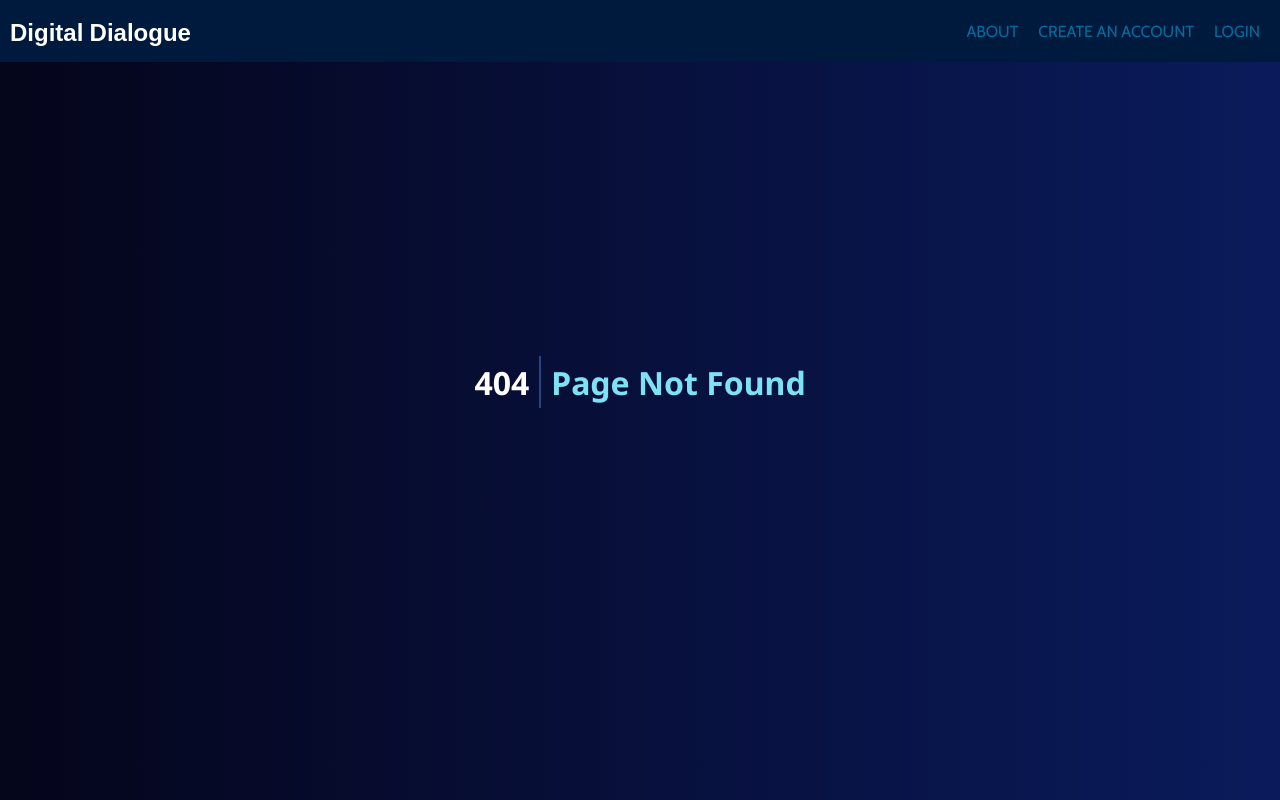
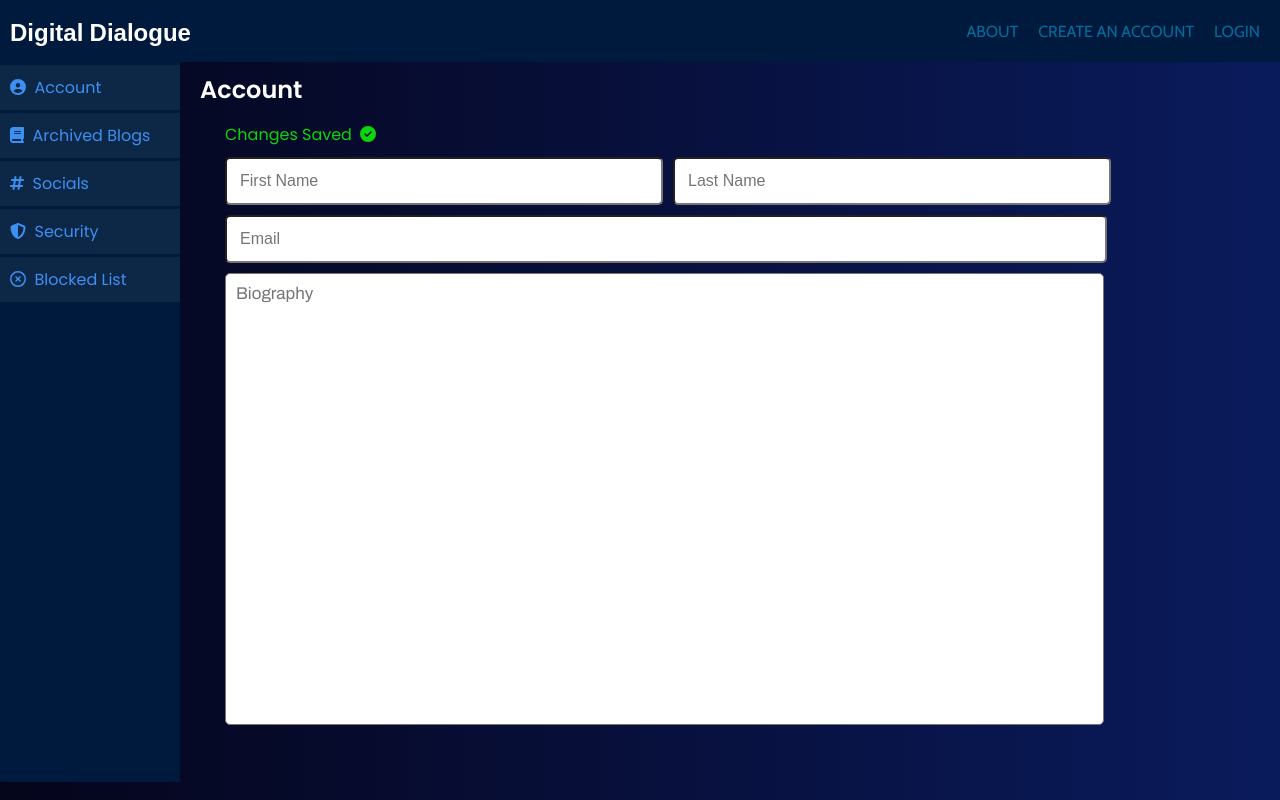
Before and after one commit to Hairum-Qureshi/mern-blog, a React (Vite) app in the folder frontend/: page /user/1/profile/settings in a window 1280 px wide. Before the commit this address had no page. Built offline with nearby package versions, Linux system fonts and the light colour scheme; a web font is replaced by a local one.

Commit message:
implemented user settings page

```diff
--- a/frontend/src/components/App.tsx
+++ b/frontend/src/components/App.tsx
@@ -6,6 +6,7 @@ import UserAuthentication from "./UserAuthentication";
 import { GoogleOAuthProvider } from "@react-oauth/google";
 import NotFound from "./NotFound";
 import Profile from "./Profile";
+import Settings from "./Settings";
 
 function App() {
 	return (
@@ -19,6 +20,10 @@ function App() {
 					<Route path="/sign-in" element={<UserAuthentication />} />
 					<Route path="/forgot-password" element={<UserAuthentication />} />
 					<Route path="/user/:user_id/profile" element={<Profile />} />
+					<Route
+						path="/user/:user_id/profile/settings"
+						element={<Settings />}
+					/>
 					<Route path="*" element={<NotFound />} />
 				</Routes>
 			</GoogleOAuthProvider>
--- a/frontend/src/components/Profile.tsx
+++ b/frontend/src/components/Profile.tsx
@@ -70,7 +70,7 @@ export default function Profile() {
 						<nav>
 							<ul>
 								<li>
-									<a href="?section=blogs">John Doe's Blogs</a>
+									<h3>John Doe's Blogs</h3>
 								</li>
 								{/* <li>
 									<a href="">galleries</a>
--- /dev/null
+++ b/frontend/src/components/Settings.tsx
@@ -0,0 +1,78 @@
+import { FontAwesomeIcon } from "@fortawesome/react-fontawesome";
+import settings_css from "../css/settings.module.css";
+import {
+	faBook,
+	faCircleCheck,
+	faCircleUser,
+	faHashtag,
+	faShieldHalved
+} from "@fortawesome/free-solid-svg-icons";
+import { faCircleXmark } from "@fortawesome/free-regular-svg-icons";
+
+export default function Settings() {
+	return (
+		<div className={settings_css.main}>
+			<div className={settings_css.navbar}>
+				<ul>
+					<li>
+						<span>
+							<FontAwesomeIcon icon={faCircleUser} />
+						</span>
+						&nbsp; Account
+					</li>
+					<li>
+						<span>
+							<FontAwesomeIcon icon={faBook} />
+						</span>
+						&nbsp; Archived Blogs
+					</li>
+					<li>
+						<span>
+							<FontAwesomeIcon icon={faHashtag} />
+						</span>
+						&nbsp; Socials
+					</li>
+					<li>
+						<span>
+							<FontAwesomeIcon icon={faShieldHalved} />
+						</span>
+						&nbsp; Security
+					</li>
+					<li>
+						<span>
+							<FontAwesomeIcon icon={faCircleXmark} />
+						</span>
+						&nbsp; Blocked List
+					</li>
+				</ul>
+			</div>
+			<div className={settings_css.settingsContainer}>
+				<h2>Account</h2>
+				<div className={settings_css.userSettings}>
+					<div className={settings_css.inputContainer}>
+						<p>
+							Changes Saved &nbsp;
+							<span>
+								<FontAwesomeIcon icon={faCircleCheck} />
+							</span>
+						</p>
+						{/* <p style={{ color: "red" }}>
+							Problem Saving Changes &nbsp;
+							<span>
+								<FontAwesomeIcon icon={faCircleXmark} />
+							</span>
+						</p> */}
+						<div className={settings_css.split}>
+							<input type="text" placeholder="First Name" />
+							<input type="text" placeholder="Last Name" />
+						</div>
+						<div className={settings_css.whole}>
+							<input type="email" placeholder="Email" />
+							<textarea placeholder="Biography"></textarea>
+						</div>
+					</div>
+				</div>
+			</div>
+		</div>
+	);
+}
--- a/frontend/src/components/UserAuthentication.tsx
+++ b/frontend/src/components/UserAuthentication.tsx
@@ -185,8 +185,8 @@ export default function UserAuthentication() {
 						<label htmlFor="Repeat New Password">Repeat New Password</label>
 						<input
 							type="password"
-							placeholder="Repeat New Password"
-							name="Repeat New Password"
+							placeholder="Confirm New Password"
+							name="Confirm New Password"
 							value={duplicatePassword}
 							onChange={e => setDuplicatePassword(e.target.value)}
 							style={{
--- a/frontend/src/css/authpage.module.css
+++ b/frontend/src/css/authpage.module.css
@@ -105,6 +105,10 @@ body {
 	font-family: "Ubuntu", sans-serif;
 }
 
+.mainContainer .right .form label:nth-of-type(1) {
+	margin-top: -5px;
+}
+
 .mainContainer .right .form span {
 	font-family: "Ubuntu", sans-serif;
 	font-weight: bold;
--- a/frontend/src/css/profile.module.css
+++ b/frontend/src/css/profile.module.css
@@ -20,9 +20,9 @@ ul {
 	align-items: center;
 }
 
-a {
+/* a {
 	text-decoration: none;
-}
+} */
 
 .headerWrapper header {
 	width: 100%;
@@ -144,7 +144,7 @@ a {
 	flex-direction: column;
 }
 
-.headerWrapper .colsContainer .rightCol nav ul li a {
+.headerWrapper .colsContainer .rightCol nav ul li h3 {
 	text-transform: uppercase;
 	color: white;
 	font-size: 30px;
@@ -153,10 +153,10 @@ a {
 	font-weight: 400;
 }
 
-.headerWrapper .colsContainer .rightCol nav ul li:nth-child(1) a {
+/* .headerWrapper .colsContainer .rightCol nav ul li:nth-child(1) h3 {
 	color: white;
 	font-weight: 600;
-}
+} */
 
 .headerWrapper .colsContainer .rightCol nav button {
 	background: #0091ff;
--- /dev/null
+++ b/frontend/src/css/settings.module.css
@@ -0,0 +1,92 @@
+@import url("https://fonts.googleapis.com/css2?family=Archivo:ital,wght@0,100..900;1,100..900&display=swap");
+
+.main {
+	display: flex;
+}
+
+.navbar {
+	width: 180px;
+	height: 45em;
+	background-color: rgb(0, 26, 61);
+}
+
+.navbar h3 {
+	text-align: center;
+	margin: 0 0 10px 0;
+}
+
+.navbar ul {
+	display: block;
+	padding: 0;
+	margin: 0;
+}
+
+.navbar ul li {
+	padding: 10px;
+	margin-top: 3px;
+	color: rgb(62, 143, 242);
+	background-color: rgb(13, 39, 70);
+	list-style: none;
+}
+
+.navbar ul li:hover {
+	background-color: rgb(15, 48, 89);
+	cursor: pointer;
+	color: rgb(124, 183, 255);
+}
+
+.navbar ul li:active {
+	background-color: rgb(3, 44, 95);
+	color: white;
+}
+
+.settingsContainer {
+	flex-grow: 1;
+	box-sizing: border-box;
+	margin: 0 10px;
+	padding: 10px;
+}
+
+.settingsContainer .userSettings {
+	/* border: 2px solid white; */
+	height: auto;
+	padding: 20px;
+	margin-top: -10px;
+}
+
+.settingsContainer .userSettings .inputContainer {
+	width: 100%;
+}
+
+.settingsContainer .userSettings .inputContainer p {
+	margin: 5px;
+	color: rgb(12, 213, 12);
+}
+
+.settingsContainer .userSettings .inputContainer input {
+	padding: 13px;
+	font-size: 16px;
+	outline: none;
+	margin: 5px;
+	border-radius: 5px;
+}
+
+.settingsContainer .userSettings .inputContainer .split input[type="text"] {
+	width: 40%;
+}
+
+.settingsContainer .userSettings .inputContainer .whole input[type="email"] {
+	width: 83.5%;
+}
+
+.settingsContainer .userSettings .inputContainer .whole textarea {
+	font-family: "Archivo", sans-serif;
+	width: 84%;
+	padding: 10px;
+	resize: none;
+	margin: 5px;
+	font-size: 17px;
+	outline: none;
+	border-radius: 5px;
+	height: 430px;
+}
```
Also changed, not shown: 1 other file (tests, documents, lock files or other folders).
